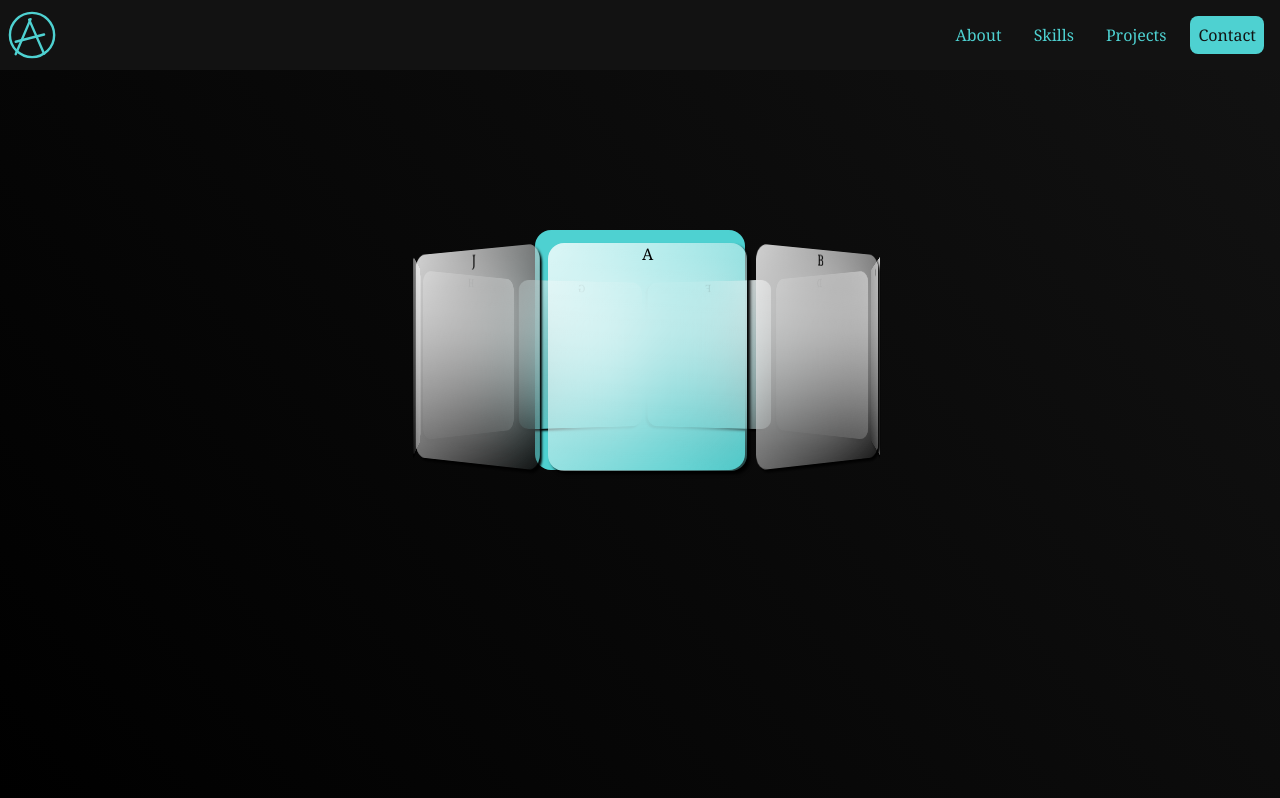
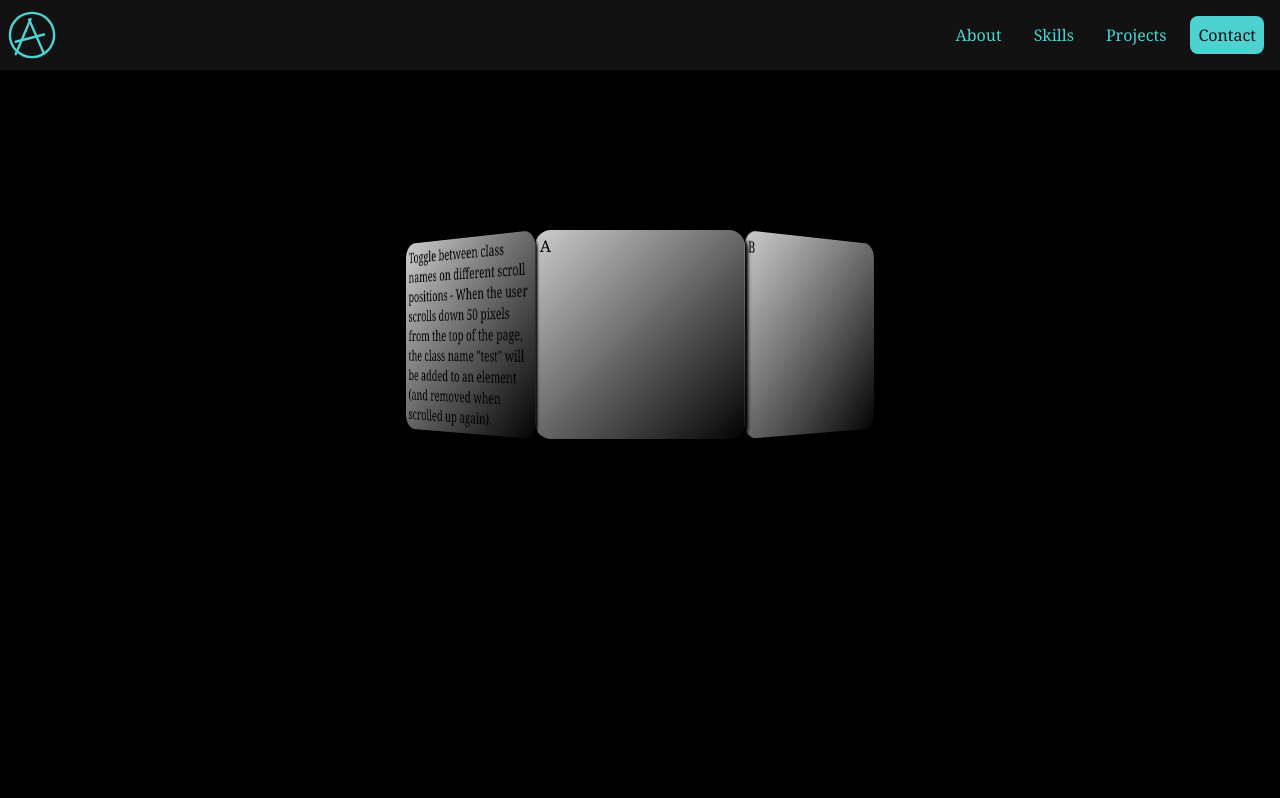
Before and after one commit to AbielKiflu/portfolio, a React (Create React App) app: page /project in a window 1280 px wide. Built offline with nearby package versions, Linux system fonts and the light colour scheme.

Commit message:
carousel style

```diff
--- a/src/components/header/header.css
+++ b/src/components/header/header.css
@@ -20,13 +20,9 @@
 }
 
 body {
-  position: relative;
-  background: linear-gradient(50deg, var(--bg-color), var(--body-color));
+  background: var(--bg-color);
   color: var(--text-color);
-  height: 100%;
-  margin: 0;
-  background-repeat: no-repeat;
-  background-attachment: fixed;
+  display: flex;
 }
 
 .logo {
@@ -51,6 +47,7 @@ nav {
   display: flex;
   flex-wrap: wrap;
   min-width: 19rem;
+  width: 100vw;
   flex-direction: row;
   padding: 0.5rem 0.5rem;
   justify-content: space-between;
--- a/src/pages/Project.js
+++ b/src/pages/Project.js
@@ -10,11 +10,16 @@ const Project = () => {
     var angle = (selectedIndex.current / cardCount.current) * -360;
     carousel.current.style.transform =
       "translateZ(-288px) rotateY(" + angle + "deg)";
-    console.log(selectedIndex.current, angle);
   }
 
   return (
-    <div className="project">
+    <div
+      className="container"
+      onScroll={() => {
+        rotateCarousel();
+        selectedIndex.current++;
+      }}
+    >
       <div className="scene">
         <div className="carousel" ref={carousel}>
           <div
@@ -96,7 +101,10 @@ const Project = () => {
               selectedIndex.current++;
             }}
           >
-            J
+            Toggle between class names on different scroll positions - When the
+            user scrolls down 50 pixels from the top of the page, the class name
+            "test" will be added to an element (and removed when scrolled up
+            again).
           </div>
         </div>
       </div>
--- a/src/pages/projects.css
+++ b/src/pages/projects.css
@@ -1,4 +1,4 @@
-.project {
+.container {
   -ms-box-orient: horizontal;
   display: -webkit-box;
   display: -moz-box;
@@ -17,7 +17,7 @@
 .scene {
   width: 210px;
   height: 240px;
-  background: var(--text-color);
+  background: transparent;
   perspective: 1000px;
   transform-origin: center center;
   border-radius: 1rem;
@@ -38,44 +38,44 @@
   position: absolute;
   color: black;
   background: var(--glass-color);
-  backdrop-filter: blur(2rem);
   border-radius: 1rem;
   display: flex;
-  justify-content: center;
-  gap: 0.5rem;
-  width: 95%;
-  height: 95%;
-  top: 0.8rem;
-  left: 0.8rem;
+  flex-direction: column;
+  padding: 0.3rem;
+  width: 100%;
+  height: 87%;
   box-shadow: 0.2rem 0.2rem 0.2rem var(--bg-color);
+  backface-visibility: hidden;
+  -moz-backface-visibility: hidden;
+  -webkit-backface-visibility: hidden;
 }
 
 .carousel__card:nth-child(1) {
-  transform: rotateY(0deg) translateZ(288px);
+  transform: rotateY(0deg) rotateZ(-90deg) translateZ(288px);
 }
 .carousel__card:nth-child(2) {
-  transform: rotateY(40deg) translateZ(288px);
+  transform: rotateY(40deg) rotateZ(-90deg) translateZ(288px);
 }
 .carousel__card:nth-child(3) {
-  transform: rotateY(80deg) translateZ(288px);
+  transform: rotateY(80deg) rotateZ(-90deg) translateZ(288px);
 }
 .carousel__card:nth-child(4) {
-  transform: rotateY(120deg) translateZ(288px);
+  transform: rotateY(120deg) rotateZ(-90deg) translateZ(288px);
 }
 .carousel__card:nth-child(5) {
-  transform: rotateY(160deg) translateZ(288px);
+  transform: rotateY(160deg) rotateZ(-90deg) translateZ(288px);
 }
 .carousel__card:nth-child(6) {
-  transform: rotateY(200deg) translateZ(288px);
+  transform: rotateY(200deg) rotateZ(-90deg) translateZ(288px);
 }
 .carousel__card:nth-child(7) {
-  transform: rotateY(240deg) translateZ(288px);
+  transform: rotateY(240deg) rotateZ(-90deg) translateZ(288px);
 }
 .carousel__card:nth-child(8) {
-  transform: rotateY(280deg) translateZ(288px);
+  transform: rotateY(280deg) rotateZ(-90deg) translateZ(288px);
 }
 .carousel__card:nth-child(9) {
-  transform: rotateY(320deg) translateZ(288px);
+  transform: rotateY(320deg) rotateZ(-90deg) translateZ(288px);
 }
 
 @media only screen and (min-width: 600px) {
@@ -83,4 +83,32 @@
     transform: rotateZ(0deg);
     transition: transform 1s;
   }
+
+  .carousel__card:nth-child(1) {
+    transform: rotateY(0deg) rotateZ(0deg) translateZ(288px);
+  }
+  .carousel__card:nth-child(2) {
+    transform: rotateY(40deg) rotateZ(0deg) translateZ(288px);
+  }
+  .carousel__card:nth-child(3) {
+    transform: rotateY(80deg) rotateZ(0deg) translateZ(288px);
+  }
+  .carousel__card:nth-child(4) {
+    transform: rotateY(120deg) rotateZ(0deg) translateZ(288px);
+  }
+  .carousel__card:nth-child(5) {
+    transform: rotateY(160deg) rotateZ(0deg) translateZ(288px);
+  }
+  .carousel__card:nth-child(6) {
+    transform: rotateY(200deg) rotateZ(0deg) translateZ(288px);
+  }
+  .carousel__card:nth-child(7) {
+    transform: rotateY(240deg) rotateZ(0deg) translateZ(288px);
+  }
+  .carousel__card:nth-child(8) {
+    transform: rotateY(280deg) rotateZ(0deg) translateZ(288px);
+  }
+  .carousel__card:nth-child(9) {
+    transform: rotateY(320deg) rotateZ(0deg) translateZ(288px);
+  }
 }
```
